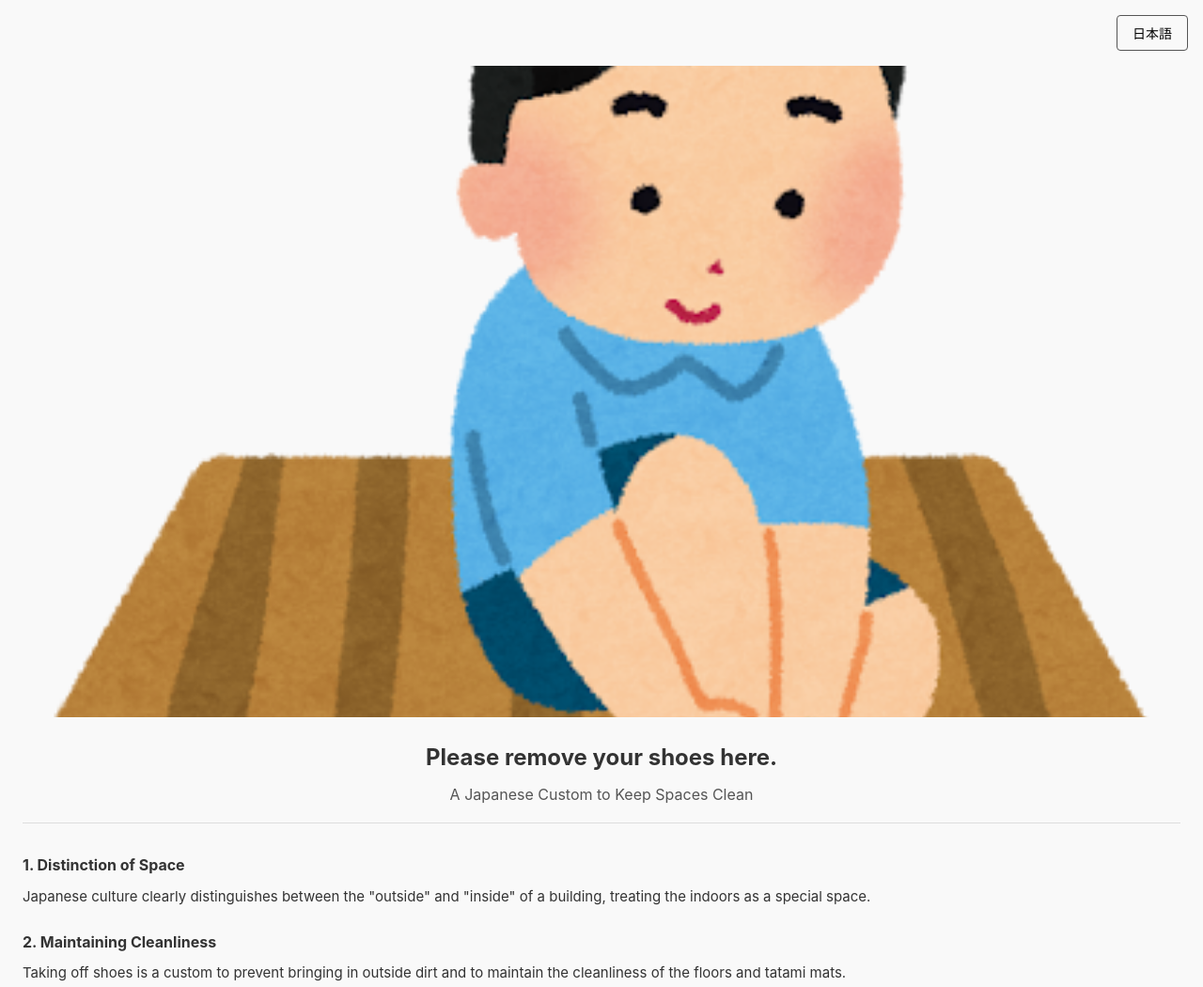
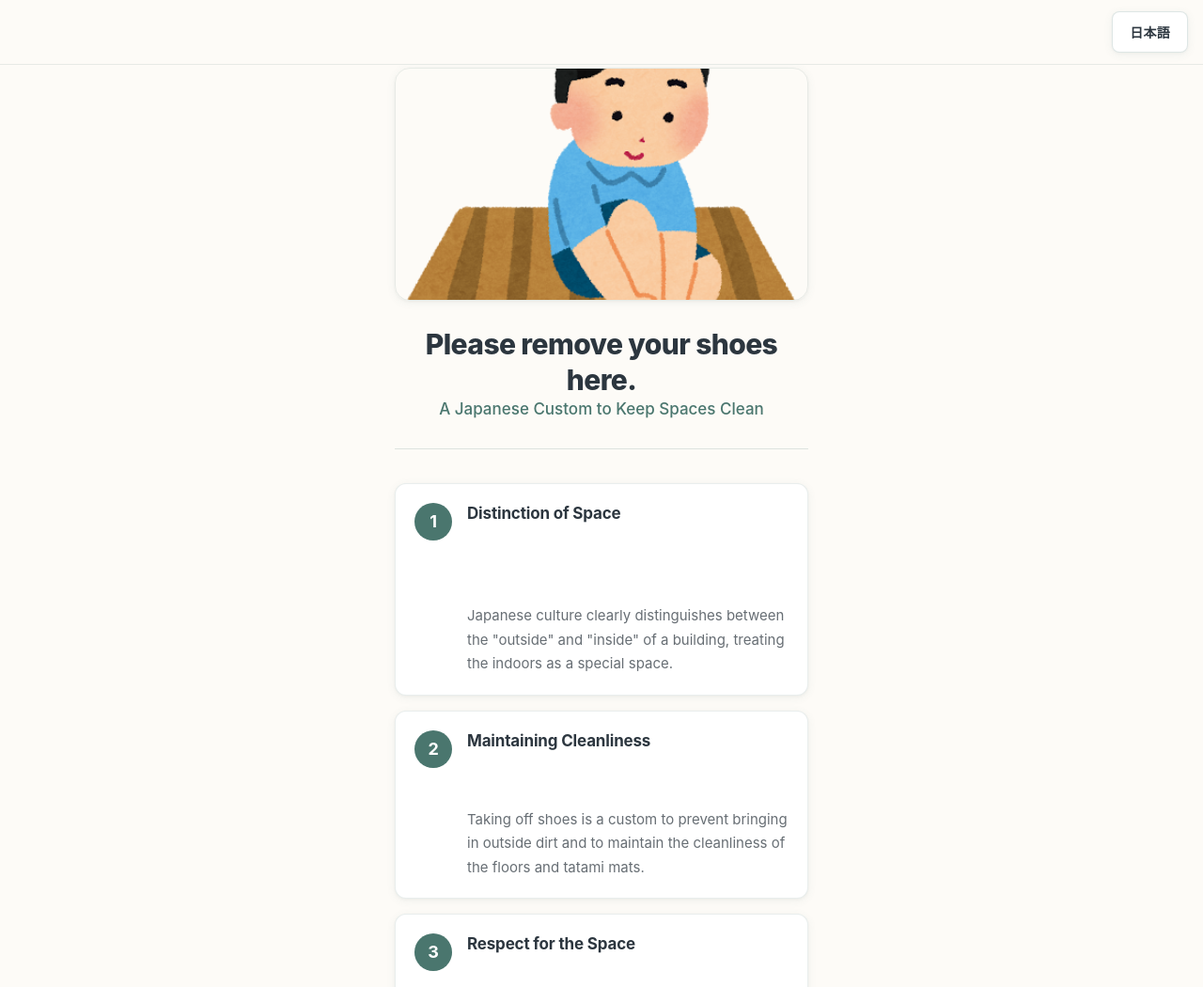
Before and after one commit to rinka1346/manner_guide_prototype, a plain HTML site: page index.html in a window 1280 px wide. Shown: the top 1050 px of the page at 94% size. Drawn offline with Linux system fonts and the light colour scheme.

Commit message:
Update index.html

```diff
--- a/index.html
+++ b/index.html
@@ -8,82 +8,233 @@
 <style>
   :root {
     color-scheme: light;
-    --text-color: #333;
-    --bg-color: #f9f9f9;
-    --accent-color: #555;
+    --text-primary: #2C363F;
+    --text-secondary: rgba(44, 54, 63, 0.72);
+    --bg-page: #FDFBF7;
+    --bg-header: rgba(253, 251, 247, 0.92);
+    --bg-card: #FFFFFF;
+    --border-subtle: rgba(74, 118, 110, 0.12);
+    --border-divider: rgba(74, 118, 110, 0.18);
+    --accent: #4A766E;
+    --accent-soft: rgba(74, 118, 110, 0.1);
+    --step-bg: #4A766E;
+    --step-text: #FFFFFF;
+    --shadow-card: 0 2px 10px rgba(74, 118, 110, 0.08), 0 1px 3px rgba(44, 54, 63, 0.04);
+    --shadow-card-hover: 0 4px 18px rgba(74, 118, 110, 0.12);
+    --radius-lg: 16px;
+    --radius-md: 12px;
+    --radius-sm: 8px;
+    --transition-lang: 0.28s ease;
+    --font-sans: -apple-system, BlinkMacSystemFont, "Segoe UI", Roboto, Helvetica, Arial, sans-serif;
   }
+
+  *, *::before, *::after {
+    box-sizing: border-box;
+  }
+
   body {
     margin: 0;
     padding: 0;
-    font-family: -apple-system, BlinkMacSystemFont, "Segoe UI", Roboto, Helvetica, Arial, sans-serif;
-    color: var(--text-color);
-    background-color: var(--bg-color);
-    line-height: 1.6;
+    font-family: var(--font-sans);
+    color: var(--text-primary);
+    background-color: var(--bg-page);
+    line-height: 1.65;
+    -webkit-font-smoothing: antialiased;
   }
+
+  /* ── Fixed header with lang toggle ── */
   header {
+    position: fixed;
+    top: 0;
+    left: 0;
+    right: 0;
+    z-index: 100;
     display: flex;
     justify-content: flex-end;
-    padding: 16px;
+    align-items: center;
+    padding: 12px 16px;
+    background: var(--bg-header);
+    backdrop-filter: blur(12px);
+    -webkit-backdrop-filter: blur(12px);
+    border-bottom: 1px solid var(--border-subtle);
   }
+
   button#lang-toggle {
-    padding: 8px 16px;
-    border: 1px solid var(--accent-color);
-    background-color: transparent;
-    border-radius: 4px;
+    min-width: 44px;
+    min-height: 44px;
+    padding: 10px 18px;
+    border: 1px solid var(--border-divider);
+    background-color: var(--bg-card);
+    color: var(--text-primary);
+    border-radius: var(--radius-sm);
     font-size: 14px;
+    font-weight: 600;
+    letter-spacing: 0.02em;
     cursor: pointer;
+    transition: background-color 0.2s ease, border-color 0.2s ease, transform 0.15s ease;
+    box-shadow: var(--shadow-card);
   }
+
+  button#lang-toggle:active {
+    transform: scale(0.97);
+  }
+
+  @media (hover: hover) {
+    button#lang-toggle:hover {
+      border-color: var(--accent);
+      background-color: var(--accent-soft);
+    }
+  }
+
+  /* ── Main layout ── */
   main {
-    padding: 0 24px 40px;
+    max-width: 480px;
+    margin: 0 auto;
+    padding: 72px 20px 48px;
   }
+
   .image-container {
     width: 100%;
-    margin-bottom: 24px;
-    border-radius: 8px;
-    overflow: hidden; /* 角丸を画像にも適用するため */
+    margin-bottom: 28px;
+    border-radius: var(--radius-lg);
+    overflow: hidden;
+    box-shadow: var(--shadow-card);
+    border: 1px solid var(--border-subtle);
   }
+
   .hero-image {
     width: 100%;
     height: auto;
     display: block;
     aspect-ratio: 16 / 9;
-    object-fit: cover; /* 画像の比率を維持したまま枠内に収める */
-  }
-  h1 {
-    font-size: 24px;
-    margin: 0 0 8px 0;
-    text-align: center;
-  }
-  h2 {
-    font-size: 16px;
-    font-weight: normal;
-    color: var(--accent-color);
-    margin: 0 0 32px 0;
-    text-align: center;
-    border-bottom: 1px solid #ddd;
-    padding-bottom: 16px;
-  }
-  .content-block {
-    margin-bottom: 24px;
-  }
-  .content-block h3 {
-    font-size: 16px;
-    margin: 0 0 8px 0;
-  }
-  .content-block p {
-    font-size: 15px;
-    margin: 0;
+    object-fit: cover;
   }
 
-  /* 言語表示のトグル制御 */
-  body.lang-ja .en { display: none; }
-  body.lang-en .ja { display: none; }
+  /* ── Title hierarchy ── */
+  .hero-text {
+    text-align: center;
+    margin-bottom: 36px;
+    padding-bottom: 28px;
+    border-bottom: 1px solid var(--border-divider);
+  }
+
+  .lang-stack {
+    display: grid;
+  }
+
+  .lang-stack > .ja,
+  .lang-stack > .en {
+    grid-area: 1 / 1;
+    margin: 0;
+    transition: opacity var(--transition-lang), visibility var(--transition-lang);
+  }
+
+  h1 {
+    font-size: clamp(1.625rem, 5vw, 1.875rem);
+    font-weight: 800;
+    line-height: 1.25;
+    letter-spacing: -0.02em;
+    color: var(--text-primary);
+  }
+
+  h2 {
+    font-size: clamp(0.9375rem, 3.5vw, 1.0625rem);
+    font-weight: 500;
+    line-height: 1.5;
+    color: var(--accent);
+    margin-top: 10px;
+  }
+
+  /* ── Step cards ── */
+  .steps {
+    display: flex;
+    flex-direction: column;
+    gap: 16px;
+  }
+
+  .content-block {
+    display: flex;
+    gap: 16px;
+    align-items: flex-start;
+    padding: 20px;
+    background: var(--bg-card);
+    border-radius: var(--radius-md);
+    border: 1px solid var(--border-subtle);
+    box-shadow: var(--shadow-card);
+    transition: box-shadow 0.2s ease;
+  }
+
+  @media (hover: hover) {
+    .content-block:hover {
+      box-shadow: var(--shadow-card-hover);
+    }
+  }
+
+  .step-number {
+    flex-shrink: 0;
+    display: flex;
+    align-items: center;
+    justify-content: center;
+    width: 40px;
+    height: 40px;
+    border-radius: 50%;
+    background: var(--step-bg);
+    color: var(--step-text);
+    font-size: 1.125rem;
+    font-weight: 700;
+    line-height: 1;
+    letter-spacing: -0.02em;
+  }
+
+  .step-body {
+    flex: 1;
+    min-width: 0;
+  }
+
+  .step-body .lang-stack {
+    margin-bottom: 8px;
+  }
+
+  .content-block h3 {
+    font-size: 1.0625rem;
+    font-weight: 700;
+    line-height: 1.35;
+    color: var(--text-primary);
+    letter-spacing: -0.01em;
+  }
+
+  .content-block p {
+    font-size: 0.9375rem;
+    line-height: 1.7;
+    color: var(--text-secondary);
+    margin: 0;
+    transition: opacity var(--transition-lang), visibility var(--transition-lang);
+  }
+
+  /* ── Language visibility & fade ── */
+  body.lang-ja .en,
+  body.lang-en .ja {
+    opacity: 0;
+    visibility: hidden;
+    pointer-events: none;
+  }
+
+  body.lang-ja .ja,
+  body.lang-en .en {
+    opacity: 1;
+    visibility: visible;
+  }
+
+  body.lang-switching .ja,
+  body.lang-switching .en {
+    transition-duration: 0.14s;
+  }
 </style>
 </head>
 <body>
 
 <header>
-  <button id="lang-toggle">English</button>
+  <button id="lang-toggle" type="button" aria-label="Switch language">English</button>
 </header>
 
 <main>
@@ -91,31 +242,53 @@
     <img src="./takeoff_shoes.png" alt="靴を揃えて脱ぐ作法の図解" class="hero-image">
   </div>
 
+  <div class="hero-text">
+    <div class="lang-stack">
       <h1 class="ja">ここで靴をお脱ぎください</h1>
       <h1 class="en">Please remove your shoes here.</h1>
-
+    </div>
+    <div class="lang-stack">
       <h2 class="ja">清浄な空間を保つ日本の作法</h2>
       <h2 class="en">A Japanese Custom to Keep Spaces Clean</h2>
+    </div>
+  </div>
 
-  <div class="content-block">
-    <h3 class="ja">1. 空間の区別</h3>
-    <h3 class="en">1. Distinction of Space</h3>
+  <div class="steps">
+    <article class="content-block">
+      <div class="step-number" aria-hidden="true">1</div>
+      <div class="step-body">
+        <div class="lang-stack">
+          <h3 class="ja">空間の区別</h3>
+          <h3 class="en">Distinction of Space</h3>
+        </div>
         <p class="ja">日本には、建物の「外」と「内」を明確に区別し、屋内を特別な空間として扱う文化があります。</p>
         <p class="en">Japanese culture clearly distinguishes between the "outside" and "inside" of a building, treating the indoors as a special space.</p>
       </div>
+    </article>
 
-  <div class="content-block">
-    <h3 class="ja">2. 清潔さの維持</h3>
-    <h3 class="en">2. Maintaining Cleanliness</h3>
+    <article class="content-block">
+      <div class="step-number" aria-hidden="true">2</div>
+      <div class="step-body">
+        <div class="lang-stack">
+          <h3 class="ja">清潔さの維持</h3>
+          <h3 class="en">Maintaining Cleanliness</h3>
+        </div>
         <p class="ja">靴を脱ぐことは、外の汚れを持ち込まず、屋内の床や畳を清潔に保つための習慣です。</p>
         <p class="en">Taking off shoes is a custom to prevent bringing in outside dirt and to maintain the cleanliness of the floors and tatami mats.</p>
       </div>
+    </article>
 
-  <div class="content-block">
-    <h3 class="ja">3. 空間への敬意</h3>
-    <h3 class="en">3. Respect for the Space</h3>
+    <article class="content-block">
+      <div class="step-number" aria-hidden="true">3</div>
+      <div class="step-body">
+        <div class="lang-stack">
+          <h3 class="ja">空間への敬意</h3>
+          <h3 class="en">Respect for the Space</h3>
+        </div>
         <p class="ja">靴を脱ぐという行為を通じて、その場所の歴史や空間に対する敬意を示しています。</p>
         <p class="en">The act of removing shoes demonstrates respect for the history and the space itself.</p>
+      </div>
+    </article>
   </div>
 </main>
 
@@ -123,26 +296,38 @@
 document.addEventListener("DOMContentLoaded", () => {
   const body = document.body;
   const toggleBtn = document.getElementById("lang-toggle");
+  const FADE_OUT_MS = 140;
+  const FADE_IN_MS = 280;
 
-  // OS/ブラウザ設定からの初期言語判定
   const userLang = navigator.language || navigator.userLanguage;
-  if (userLang.startsWith("ja")) {
-    body.classList.add("lang-ja");
-    toggleBtn.textContent = "English";
-  } else {
-    body.classList.add("lang-en");
-    toggleBtn.textContent = "日本語";
-  }
+  const isJa = userLang.startsWith("ja");
 
-  // 手動切り替え時のフォールバック処理
+  body.classList.add(isJa ? "lang-ja" : "lang-en");
+  toggleBtn.textContent = isJa ? "English" : "日本語";
+  document.documentElement.lang = isJa ? "ja" : "en";
+
   toggleBtn.addEventListener("click", () => {
-    if (body.classList.contains("lang-ja")) {
+    const switchingToEn = body.classList.contains("lang-ja");
+
+    body.classList.add("lang-switching");
+
+    requestAnimationFrame(() => {
+      setTimeout(() => {
+        if (switchingToEn) {
           body.classList.replace("lang-ja", "lang-en");
           toggleBtn.textContent = "日本語";
+          document.documentElement.lang = "en";
         } else {
           body.classList.replace("lang-en", "lang-ja");
           toggleBtn.textContent = "English";
+          document.documentElement.lang = "ja";
         }
+
+        setTimeout(() => {
+          body.classList.remove("lang-switching");
+        }, FADE_IN_MS);
+      }, FADE_OUT_MS);
+    });
   });
 });
 </script>
```
Lines whose indentation alone changed are shown as unchanged.
